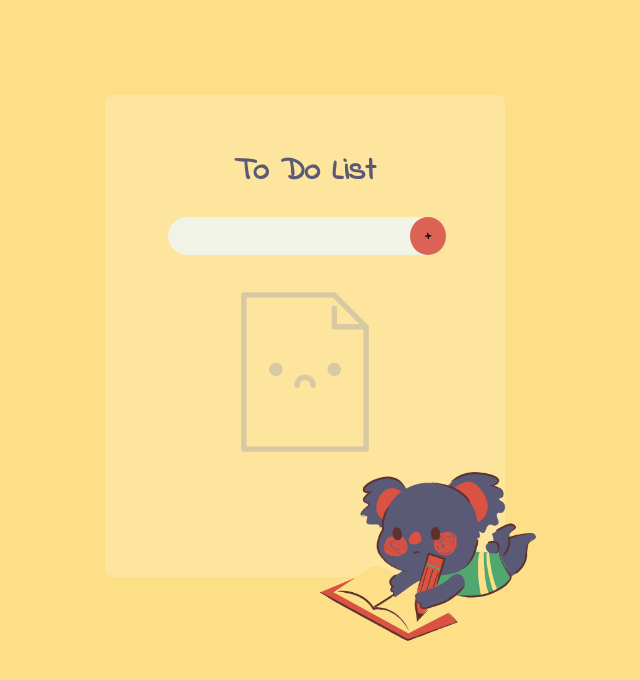
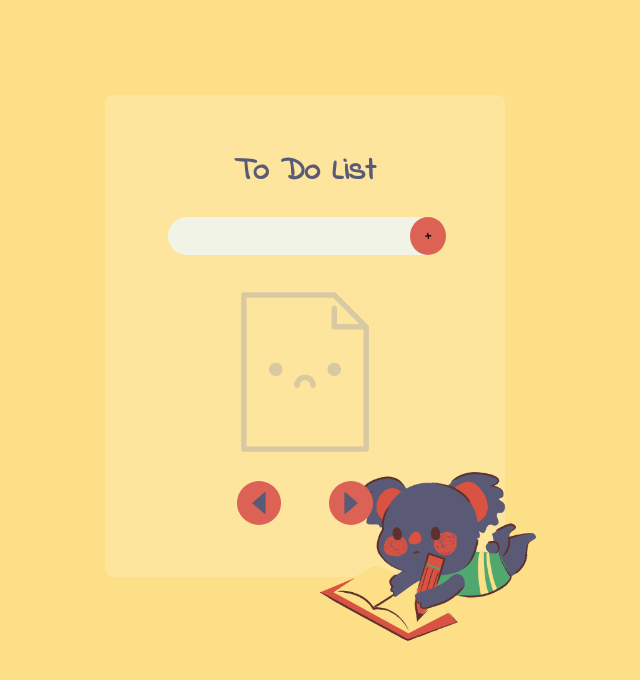
Before and after one commit to baharkose/todo, a React (Create React App) app: page / in a window 1280 px wide. Shown: the top 680 px of the page, without its empty margins (335-975 px from the left). Built offline with nearby package versions, Linux system fonts and the light colour scheme.

Commit message:
seçim düzeltildi

```diff
--- a/src/App.js
+++ b/src/App.js
@@ -6,13 +6,13 @@ import background from "./img/back.png";
 import emptyImg from "./img/empty.png";
 import { AiFillCaretLeft } from "react-icons/ai";
 import { AiFillCaretRight } from "react-icons/ai";
+import Pagination from "./components/Pagination";
 
 function App() {
   const [addList, setAddList] = useState(
     JSON.parse(localStorage.getItem("list")) || []
   );
   const listLength = addList.length;
-
 
   console.log(listLength);
 
@@ -31,11 +31,6 @@ function App() {
             </div>
             <TodoList addList={addList} setAddList={setAddList} />
           </div>
-          <div className="nextAndBack" style={{ display: listLength === 4 ? "flex" : "none" }}>
-            <AiFillCaretLeft className="left" />
-            <AiFillCaretRight className="right" />
-          </div>
-
           <img
             className="backgroundImg"
             src={background}
--- /dev/null
+++ b/src/components/Pagination.jsx
@@ -0,0 +1,34 @@
+import React, { useState } from "react";
+import { AiFillCaretLeft } from "react-icons/ai";
+import { AiFillCaretRight } from "react-icons/ai";
+
+const Pagination = ({ totalItems, itemsPerPage, currentPage, setCurrentPage }) => {
+  const totalPages = Math.ceil(totalItems / itemsPerPage);
+
+  const goToNextPage = () => {
+    setCurrentPage((prev) => (prev < totalPages ? prev + 1 : prev));
+  };
+
+  const goToPreviousPage = () => {
+    setCurrentPage((prev) => (prev > 1 ? prev - 1 : prev));
+  };
+
+  return (
+    <div>
+      <div className="nextAndBack">
+        <AiFillCaretLeft
+          className="left"
+          onClick={goToPreviousPage}
+          disabled={currentPage === 1}
+        />
+        <AiFillCaretRight
+          className="right"
+          onClick={goToNextPage}
+          disabled={currentPage === totalPages}
+        />
+      </div>
+    </div>
+  );
+};
+
+export default Pagination;
--- a/src/components/TodoList.jsx
+++ b/src/components/TodoList.jsx
@@ -1,18 +1,25 @@
 import React, { useState, useEffect } from "react";
 import Swal from "sweetalert2";
 import withReactContent from "sweetalert2-react-content";
+import Pagination from "./Pagination";
+
 import { AiFillEdit } from "react-icons/ai";
 import { RiDeleteBin5Fill } from "react-icons/ri";
 import { GrEdit } from "react-icons/gr";
 import { IoIosRadioButtonOff } from "react-icons/io";
 import { IoIosRadioButtonOn } from "react-icons/io";
 
-
-
 const MySwal = withReactContent(Swal);
 
 const TodoList = ({ addList, setAddList }) => {
   const [selectedItemId, setSelectedItemId] = useState(null);
+  const [currentPage, setCurrentPage] = useState(1); //- sayfanın başlangıç değerini belirledik.
+  const itemsPerPage = 4; //- sayfa başına 4 öge getirmek için
+
+  //- Sayfalanmış ögeleri hesaplayalım
+  const indexOfLastItem = currentPage + itemsPerPage; //- her sayfanın son elemanının indexisini bul
+  const indexOfFirstItem = indexOfLastItem - itemsPerPage;
+  const currentItems = addList.slice(indexOfFirstItem, indexOfLastItem);
 
   useEffect(() => {
     localStorage.setItem("list", JSON.stringify(addList));
@@ -65,20 +72,17 @@ const TodoList = ({ addList, setAddList }) => {
     setSelectedItemId(id);
   };
 
-
-
   return (
     <div className="todoList">
-      {addList.map(({ id, note }) => (
+      {currentItems.map(({ id, note }) => (
+        <div key={id} className="liste">
           <div
-          key={id}
-          className="liste"
+            className="note"
             onClick={() => {
               handleToggleSelect(id);
               setShow(!show);
             }}
           >
-          <div className="note">
             {selectedItemId === id && show ? (
               <IoIosRadioButtonOn />
             ) : (
@@ -106,7 +110,12 @@ const TodoList = ({ addList, setAddList }) => {
         </div>
       ))}
 
-
+      <Pagination
+        totalItems={addList.length}
+        itemsPerPage={itemsPerPage}
+        currentPage={currentPage}
+        setCurrentPage={setCurrentPage}
+      />
     </div>
   );
 };
```
Also changed, not shown: public/robots.txt (deleted). Lines whose indentation alone changed are shown as unchanged.
